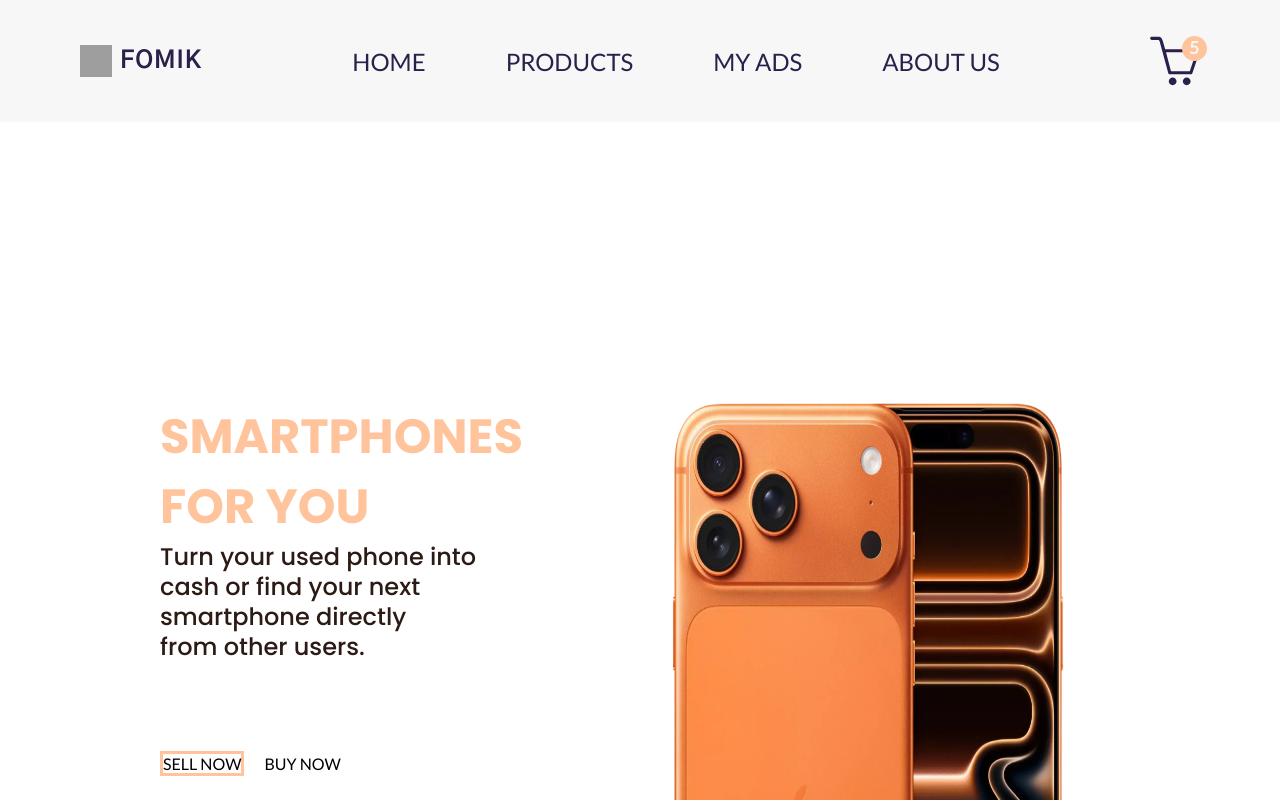
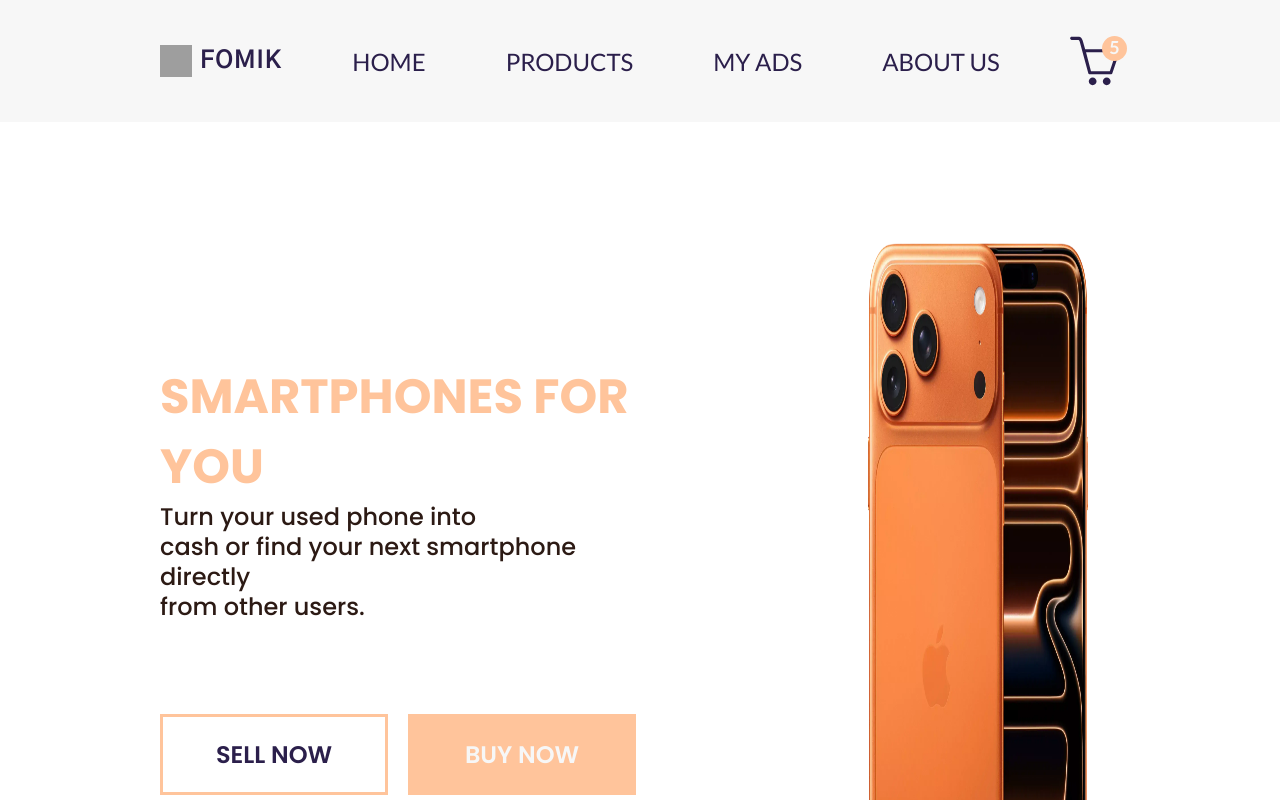
Before and after one commit to genaMV-dev/fonik, a Next.js app: page / in a window 1280 px wide. Shown: the top 800 px of the page. Built offline with nearby package versions, Linux system fonts and the light colour scheme; grey boxes are pictures that could not be loaded.

Commit message:
Refactor button links and update styles for sell and buy actions

```diff
--- a/app/page.module.css
+++ b/app/page.module.css
@@ -1,12 +1,13 @@
 .container {
   display: flex;
-  gap: 80px;
-  padding: 280px 160px;
+  gap: 200px;
+  padding: 120px 160px;
 }
 
 .text {
   display: flex;
   flex-direction: column;
+  margin-top: 120px;
 }
 
 .title {
@@ -32,7 +33,41 @@
 }
 
 .sell {
+  font-family: var(--second-family);
+  font-weight: 600;
+  font-size: 24px;
+  line-height: 1.67;
+  color: var(--links);
+  display: inline-flex;
+  align-items: center;
+  justify-content: center;
   border: 3px solid var(--main);
+  background-color: transparent;
   width: 228px;
   height: 81px;
+  transition: border-color 0.3s ease, color 0.3s ease;
 }
+
+.sell:hover {
+  border-color: var(--hover-btn);
+  color: var(--hover-btn);
+}
+
+.buy {
+  font-family: var(--second-family);
+  font-weight: 600;
+  font-size: 24px;
+  line-height: 1.67;
+  color: var(--white);
+  display: inline-flex;
+  align-items: center;
+  justify-content: center;
+  background-color: var(--main);
+  width: 228px;
+  height: 81px;
+  transition: background-color 0.3s ease;
+}
+
+.buy:hover {
+  background-color: var(--hover-btn);
+}
--- a/app/page.tsx
+++ b/app/page.tsx
@@ -14,12 +14,12 @@ export default function Home() {
 
       <ul className={css.btnList}>
         <li className={css.btnItem}>
-          <Link className={css.sell} href="/products">
+          <Link className={css.sell} href="/sell">
             SELL NOW
           </Link>
         </li>
         <li className={css.btnItem}>
-          <Link className={css.buy} href="/sell">
+          <Link className={css.buy} href="/products">
             BUY NOW
           </Link>
         </li>
@@ -27,7 +27,7 @@ export default function Home() {
       </div>
 
       <div className={css.gallery}>
-        <Image src="/img/iphone17.webp" alt="IPHONE 17" width={780} height={680}/>
+        <Image src="/img/iphone17.webp" alt="IPHONE 17" width={740} height={680}/>
       </div>
 
     </div>
--- a/components/Header/Header.module.css
+++ b/components/Header/Header.module.css
@@ -1,5 +1,5 @@
 .header {
-  padding: 36px 80px;
+  padding: 36px 160px;
   display: flex;
   background-color: var(--white);
 }
@@ -28,16 +28,21 @@
   color: var(--links);
 }
 
-.navItem{
+.navItem {
   transition: color 0.3s ease;
 }
 
-.navItem:hover{
+.navItem:hover {
   color: var(--hover-links);
 }
 
 .basket svg {
   color: var(--links);
+  transition: color 0.3s ease;
+}
+
+.basket svg:hover {
+  color: var(--hover-links);
 }
 
 .basket {
```
